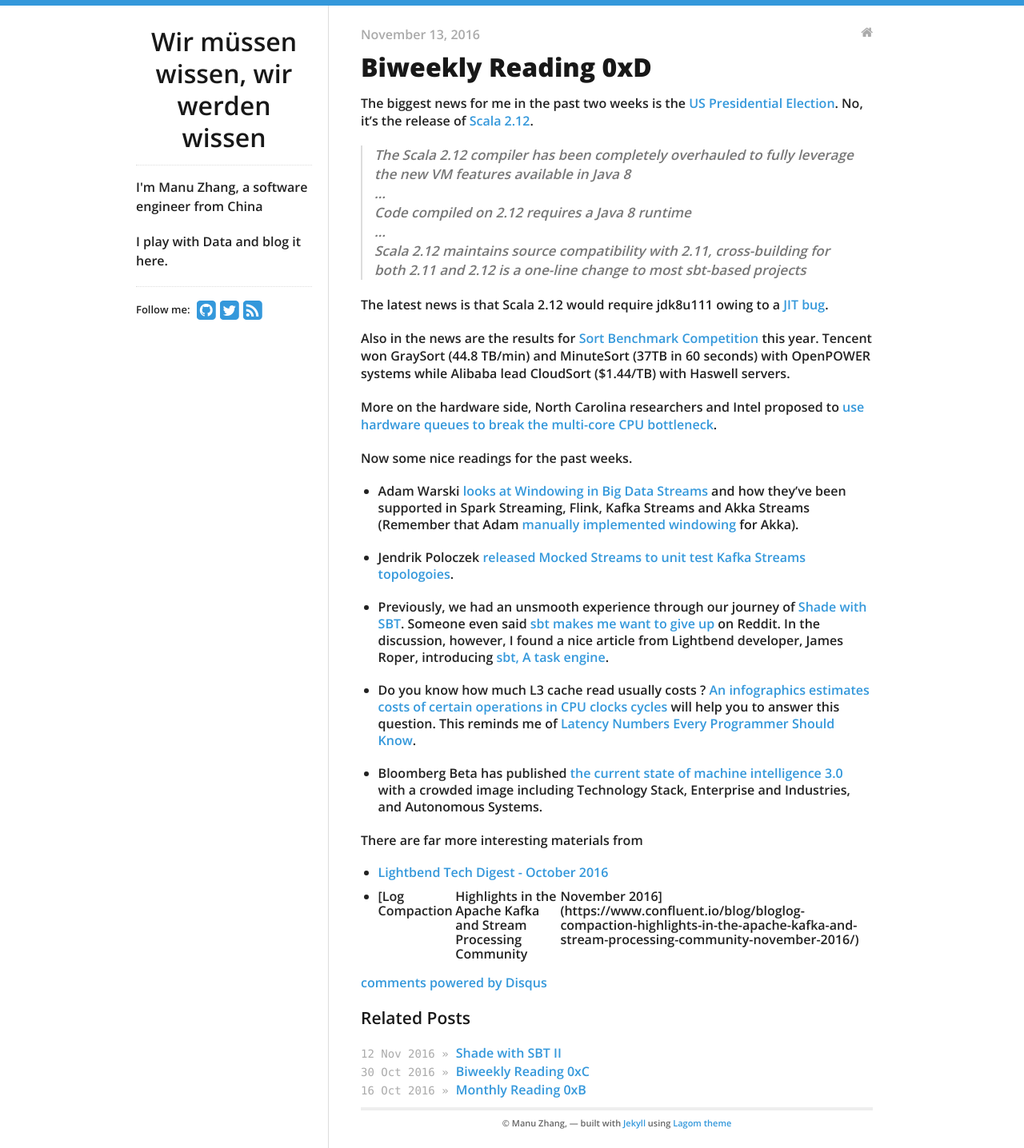
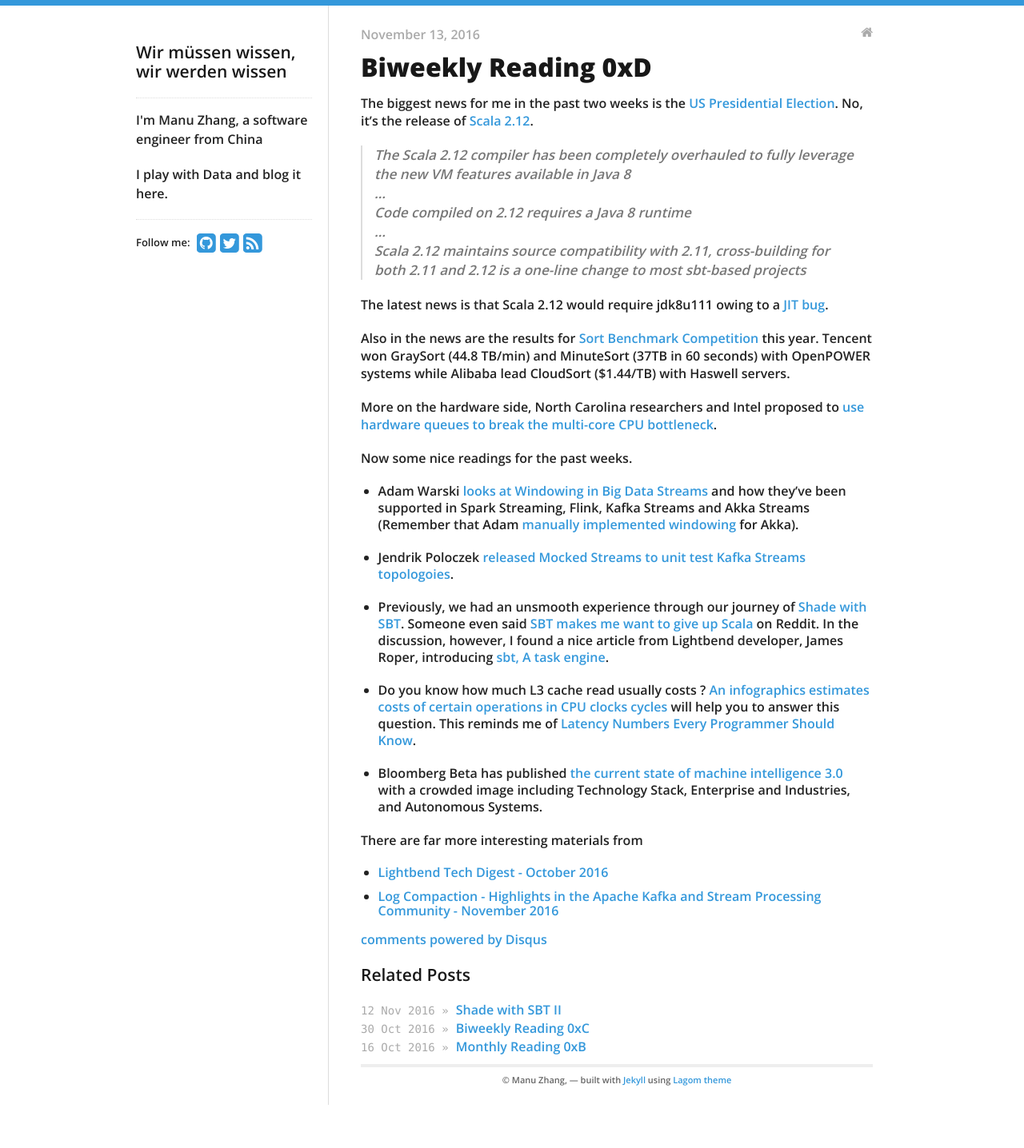
Before and after one commit to manuzhang/jekyll_blog, a Jekyll site: the page built from _posts/2016-11-13-biweekly-13.md, in a window 1280 px wide. Shown: the whole page at 80% size. Built offline with Jekyll 4.4.1, drawn with Linux system fonts in a browser that asks for light colours; nearby versions of some CDN libraries; comment, search, counter and statistics services are not loaded; after the commit the page ends 1382 px from its top, so only the background shows below that.

Commit message:
fix format

```diff
--- a/_includes/sidebar.html
+++ b/_includes/sidebar.html
@@ -1,5 +1,5 @@
 <nav>
-  <h1>Wir müssen wissen, wir werden wissen</h1>
+  <h3>Wir müssen wissen, wir werden wissen</h3>
   <a href="/">
     {% if site.data.theme.social.gravatar %}
     <img src="http://www.gravatar.com/avatar/{{ site.data.theme.social.gravatar }}?s=200" id="gravatar" alt="My photo"/>
--- a/_posts/2016-11-13-biweekly-13.md
+++ b/_posts/2016-11-13-biweekly-13.md
@@ -24,7 +24,7 @@
 
 * Jendrik Poloczek [released Mocked Streams to unit test Kafka Streams topologoies](https://www.madewithtea.com/released-mocked-streams-for-apache-kafka.html).
 
-* Previously, we had an unsmooth experience through our journey of [Shade with SBT](http://manuzhang.github.io/2016/10/15/shading.html). Someone even said [sbt makes me want to give up](https://www.reddit.com/r/scala/comments/5a6muj/sbt_makes_me_want_to_give_up_scala/) on Reddit. In the discussion, however, I found a nice article from Lightbend developer, James Roper, introducing [sbt, A task engine](http://manuzhang.github.io/2016/10/15/shading.html).
+* Previously, we had an unsmooth experience through our journey of [Shade with SBT](http://manuzhang.github.io/2016/10/15/shading.html). Someone even said [SBT makes me want to give up Scala](https://www.reddit.com/r/scala/comments/5a6muj/sbt_makes_me_want_to_give_up_scala/) on Reddit. In the discussion, however, I found a nice article from Lightbend developer, James Roper, introducing [sbt, A task engine](http://manuzhang.github.io/2016/10/15/shading.html).
 
 * Do you know how much L3 cache read usually costs ? [An infographics estimates costs of certain operations in CPU clocks cycles](http://ithare.com/infographics-operation-costs-in-cpu-clock-cycles/) will help you to answer this question. This reminds me of [Latency Numbers Every Programmer Should Know](https://people.eecs.berkeley.edu/~rcs/research/interactive_latency.html).
 
@@ -33,4 +33,4 @@
 There are far more interesting materials from
 
 * [Lightbend Tech Digest - October 2016](https://www.lightbend.com/blog/lightbend-tech-digest-october-2016?utm_content=buffer4d3e6&utm_medium=social&utm_source=twitter.com&utm_campaign=buffer)
-* [Log Compaction | Highlights in the Apache Kafka and Stream Processing Community | November 2016](https://www.confluent.io/blog/bloglog-compaction-highlights-in-the-apache-kafka-and-stream-processing-community-november-2016/)
+* [Log Compaction - Highlights in the Apache Kafka and Stream Processing Community - November 2016](https://www.confluent.io/blog/bloglog-compaction-highlights-in-the-apache-kafka-and-stream-processing-community-november-2016/)
```
